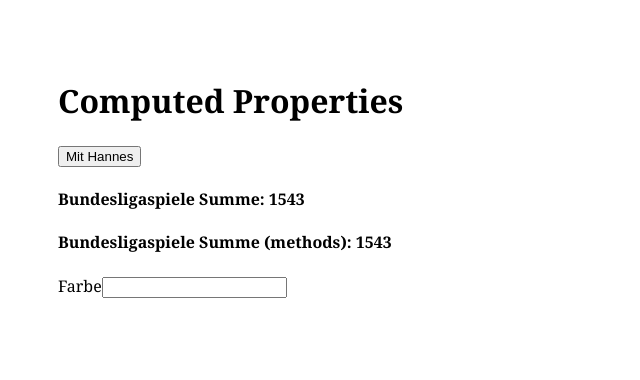
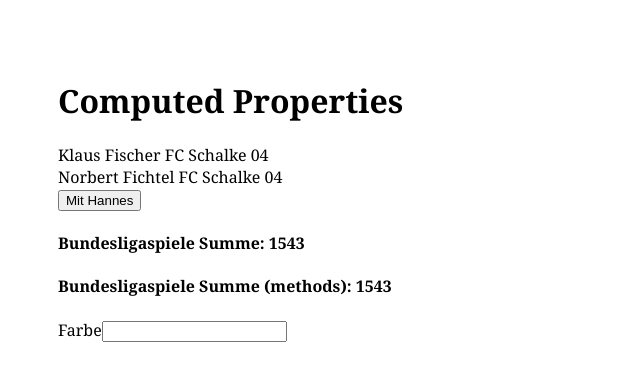
Before and after one commit to siggi-ai/Vue-Practice, a Vue app: page / in a window 1280 px wide. Shown: the top 380 px of the page, without its empty margins (0-640 px from the left). Built offline with nearby package versions, Linux system fonts and the light colour scheme.

Commit message:
v-if for players

```diff
--- a/src/App.vue
+++ b/src/App.vue
@@ -1,6 +1,11 @@
 <template>
   <div class="text">
     <h1>Computed Properties</h1>
+    <template v-for="players in players" :key="players.id">
+      <div v-if="players.numberOfMatches > 500">
+        {{ players.firstName }} {{ players.lastName }} {{ players.club }}
+      </div>
+    </template>
     <button
       v-on:click="
         players.push({
```
